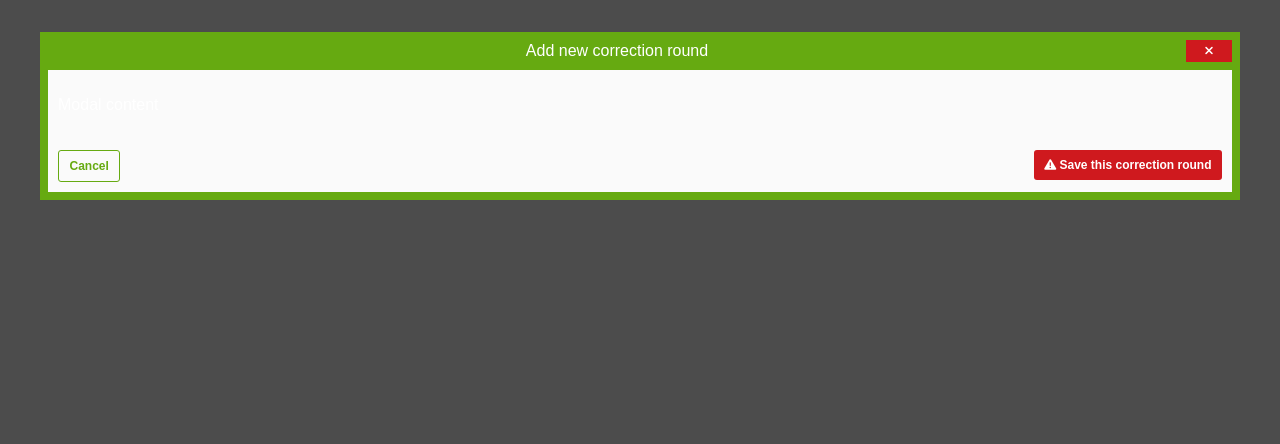
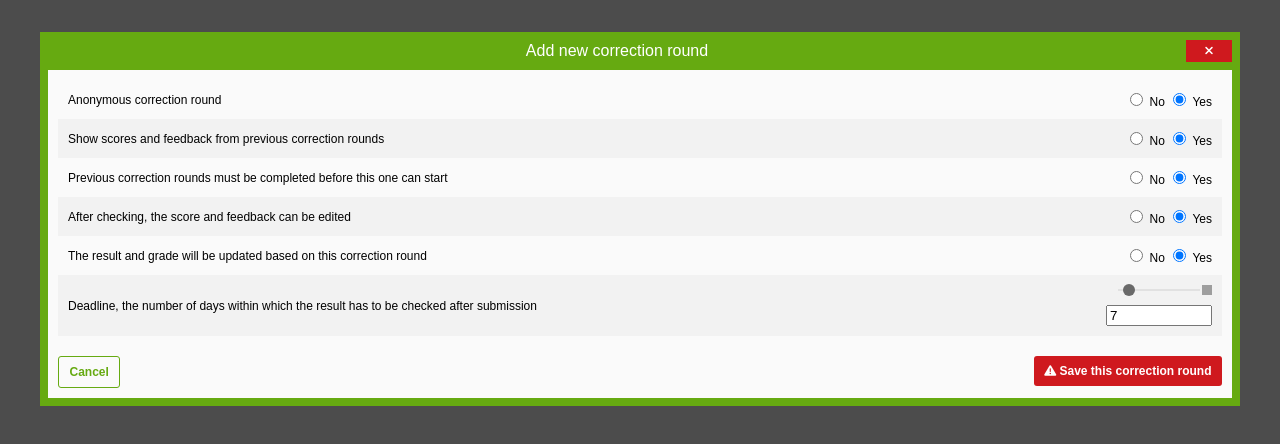
Before and after one commit to ceyhuncicek/paragin, a Nuxt app: page / in a window 1280 px wide. Shown: the top 444 px of the page. Built offline with nearby package versions, Linux system fonts and the light colour scheme; grey boxes are pictures that could not be loaded.

Commit message:
added correction round settings

```diff
--- a/pages/index.vue
+++ b/pages/index.vue
@@ -2,7 +2,110 @@
   <div class="page">
     <Modal title="Add new correction round">
       <template #content>
-        <p>Modal content</p>
+          <div class="correction-round-settings">
+            <Table>
+              <TableBody>
+                <TableRow class="row">
+                  <TableData>Anonymous correction round</TableData>
+                  <TableData>
+                    <RadioInput
+                      v-model="settings.anonymousCorrection"
+                      :value="'no'"
+                      label="No" />
+                    <RadioInput
+                      v-model="settings.anonymousCorrection"
+                      :value="'yes'"
+                      label="Yes" />
+                  </TableData>
+                </TableRow>
+                <TableRow class="row">
+                  <TableData>
+                    Show scores and feedback from previous correction rounds
+                  </TableData>
+                  <TableData>
+                    <RadioInput
+                      v-model="settings.showPreviousScores"
+                      :value="'no'"
+                      label="No" />
+                    <RadioInput
+                      v-model="settings.showPreviousScores"
+                      :value="'yes'"
+                      label="Yes" />
+                  </TableData>
+                </TableRow>
+                <TableRow class="row">
+                  <TableData>
+                    Previous correction rounds must be completed before this one
+                    can start
+                  </TableData>
+                  <TableData>
+                    <RadioInput
+                      v-model="settings.previousRoundsMustBeCompleted"
+                      :value="'no'"
+                      label="No" />
+                    <RadioInput
+                      v-model="settings.previousRoundsMustBeCompleted"
+                      :value="'yes'"
+                      label="Yes" />
+                  </TableData>
+                </TableRow>
+                <TableRow class="row">
+                  <TableData>
+                    After checking, the score and feedback can be edited
+                  </TableData>
+                  <TableData>
+                    <RadioInput
+                      v-model="settings.afterCheckingScoreCanBeEdited"
+                      :value="'no'"
+                      label="No" />
+                    <RadioInput
+                      v-model="settings.afterCheckingScoreCanBeEdited"
+                      :value="'yes'"
+                      label="Yes" />
+                  </TableData>
+                </TableRow>
+                <TableRow class="row">
+                  <TableData>
+                    The result and grade will be updated based on this
+                    correction round
+                  </TableData>
+                  <TableData>
+                    <RadioInput
+                      v-model="settings.afterCheckingGradeCanBeEdited"
+                      :value="'no'"
+                      label="No" />
+                    <RadioInput
+                      v-model="settings.afterCheckingGradeCanBeEdited"
+                      :value="'yes'"
+                      label="Yes" />
+                  </TableData>
+                </TableRow>
+                <TableRow class="row">
+                  <TableData>
+                    Deadline, the number of days within which the result has to
+                    be checked after submission
+                  </TableData>
+                  <TableData>
+                    <div class="deadline-settings">
+                      <div class="deadline-settings__slider">
+                        <input
+                          v-model="settings.deadline"
+                          type="range"
+                          min="0" />
+                        <img
+                          class="deadline-settings__icon"
+                          src="/star-of-life-solid.svg" />
+                      </div>
+                      <input
+                        type="number"
+                        class="deadline-settings__input"
+                        v-model="settings.deadline" />
+                    </div>
+                  </TableData>
+                </TableRow>
+              </TableBody>
+            </Table>
+          </div>
       </template>
       <template #secondaryButton>
         <Button variant="outlined" borderRadius="1x">Cancel</Button>
@@ -18,11 +121,42 @@
 </template>
 
 <script>
+import TableData from '../components/tables/atoms/TableData';
+import TableRow from '../components/tables/atoms/TableRow';
 import Button from '../components/forms/atoms/Button';
 import Modal from '../components/modals/molecules/Modal';
+import Table from '../components/tables/molecules/Table';
+import TableBody from '../components/tables/atoms/TableBody';
+import TableHeading from '../components/tables/atoms/TableHeading';
+import TableHeader from '../components/tables/atoms/TableHeader';
+import RadioInput from '../components/forms/molecules/RadioInput';
+
 export default {
   components: { Modal, Button },
   name: 'IndexPage',
+  components: {
+    Modal,
+    Button,
+    Table,
+    TableHeader,
+    TableHeading,
+    TableBody,
+    TableRow,
+    TableData,
+    RadioInput,
+  },
+  data() {
+    return {
+      settings: {
+        anonymousCorrection: 'yes',
+        showPreviousScores: 'yes',
+        previousRoundsMustBeCompleted: 'yes',
+        afterCheckingScoreCanBeEdited: 'yes',
+        afterCheckingGradeCanBeEdited: 'yes',
+        deadline: 7,
+      },
+    };
+  },
 };
 </script>
 <style>
@@ -37,6 +171,8 @@ export default {
   --box-zebra-inside: #f1f1f1;
   --box-border-outer: #ececec;
   --box-outer: #f1f1f1;
+  --box-slider-line: #e1e1e1;
+  --box-slider: #696969;
 }
 
 body {
@@ -48,4 +184,53 @@ body {
 .page {
   margin: 32px;
 }
+
+.correction-round-settings {
+  color: black;
+  font-weight: 400;
+  font-size: 12px;
+  line-height: 14px;
+}
+
+.deadline-settings {
+  display: flex;
+  flex-direction: column;
+  justify-content: flex-end;
+  align-items: flex-end;
+}
+
+.deadline-settings__slider {
+  display: flex;
+  align-items: center;
+  justify-content: space-between;
+  padding-bottom: 10px;
+}
+
+.deadline-settings__slider input[type='range'] {
+  -webkit-appearance: none;
+  appearance: none;
+  background: transparent;
+  cursor: pointer;
+  width: 82px;
+
+  background: var(--box-slider-line);
+  height: 2px;
+}
+
+.deadline-settings__slider input[type='range']::-webkit-slider-thumb {
+  appearance: none;
+  background-color: var(--box-slider);
+  height: 12px;
+  width: 12px;
+  border-radius: 50%;
+}
+
+.deadline-settings__icon {
+  width: 10px;
+  height: 10px;
+}
+
+.deadline-settings__input {
+  width: 98px;
+}
 </style>
```
